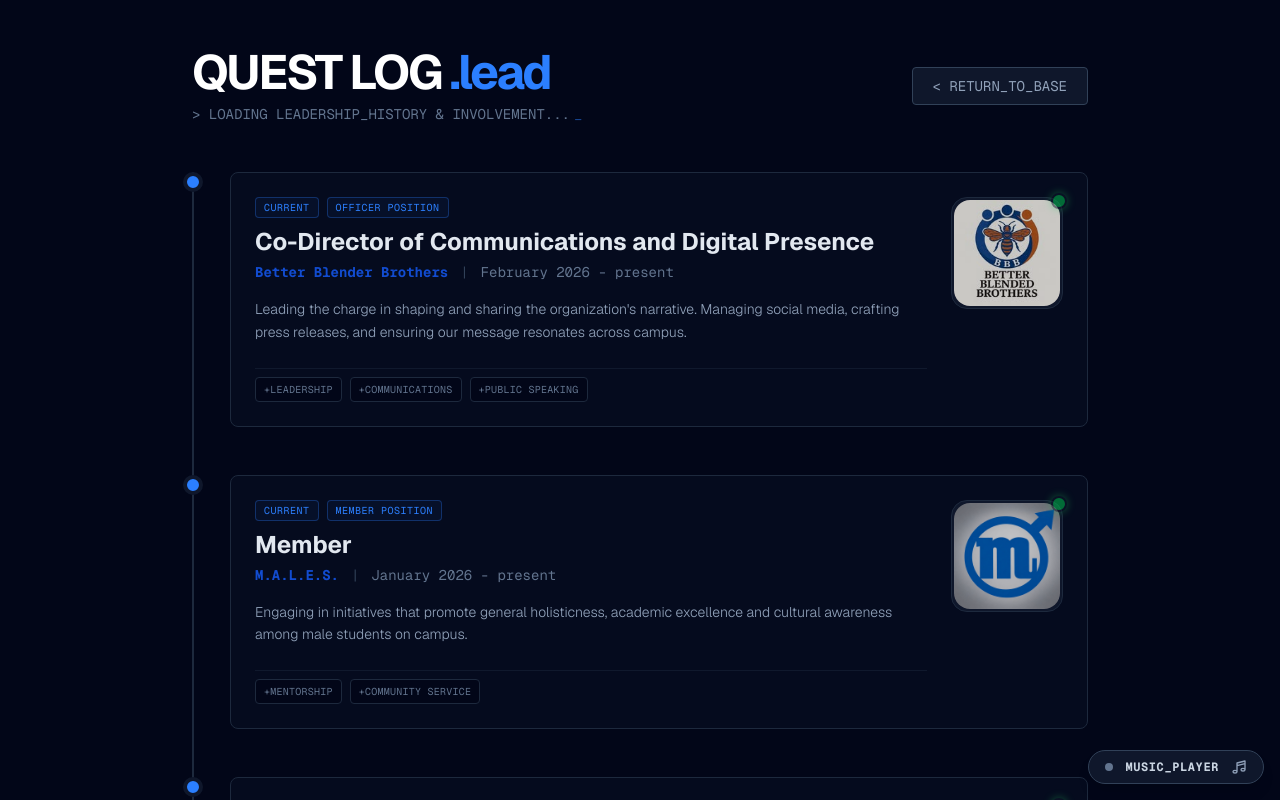
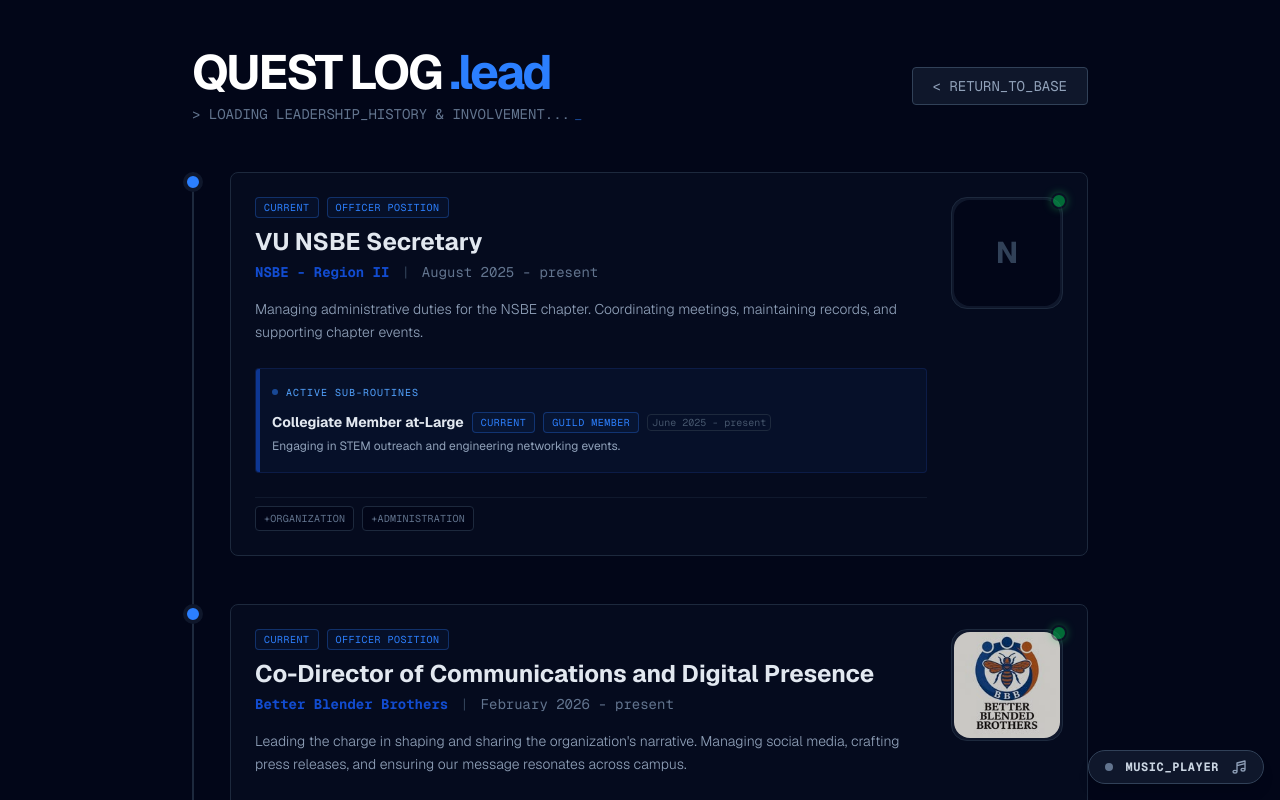
Before and after one commit to zaysstar/portfolio-v1, a Next.js app: page /quest-log in a window 1280 px wide. Shown: the top 800 px of the page. Built offline with nearby package versions, Linux system fonts and the light colour scheme; grey boxes are pictures that could not be loaded.

Commit message:
removed extra files.

```diff
--- a/src/app/quest-log/page.js
+++ b/src/app/quest-log/page.js
@@ -26,6 +26,26 @@
   // --- LEADERSHIP & INVOLVEMENT DATA ---
   const leadershipQuests = [
     // --- 2026 START ---
+        {
+      id: "nsbe-02",
+      levels: ["CURRENT", "OFFICER_POSITION"],
+      title: "VU NSBE Secretary",
+      org: "NSBE - Region II",
+      date: "August 2025 - present",
+      desc: "Managing administrative duties for the NSBE chapter. Coordinating meetings, maintaining records, and supporting chapter events.",
+      loot: ["Organization", "Administration"],
+      image: null,
+      subRoles: [
+        {
+          levels: ["CURRENT", "GUILD_MEMBER"],
+          title: "Collegiate Member at-Large",
+          date: "June 2025 - present",
+          desc: "Engaging in STEM outreach and engineering networking events."
+        }
+      ],
+      previousRoles: [],
+    },
+
     {
       id: "bbb-01",
       levels: ["CURRENT", "OFFICER_POSITION"],
```
Also changed, not shown: src/app/arsenal/page.js (deleted).
